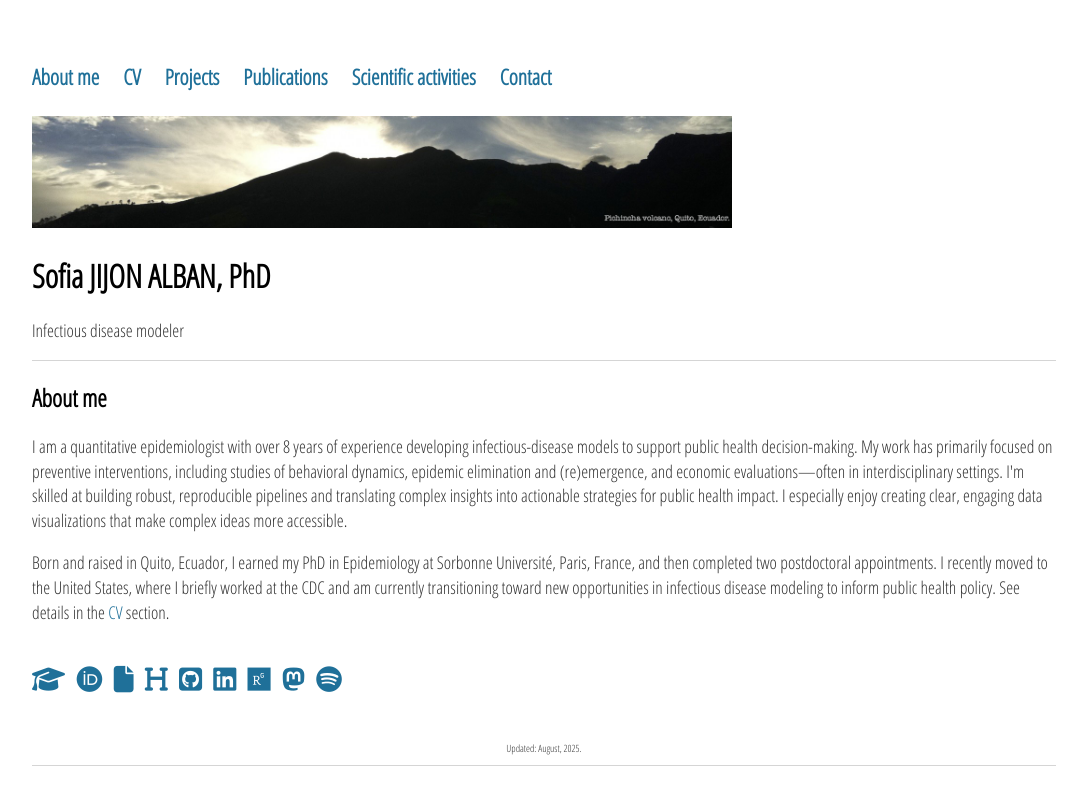
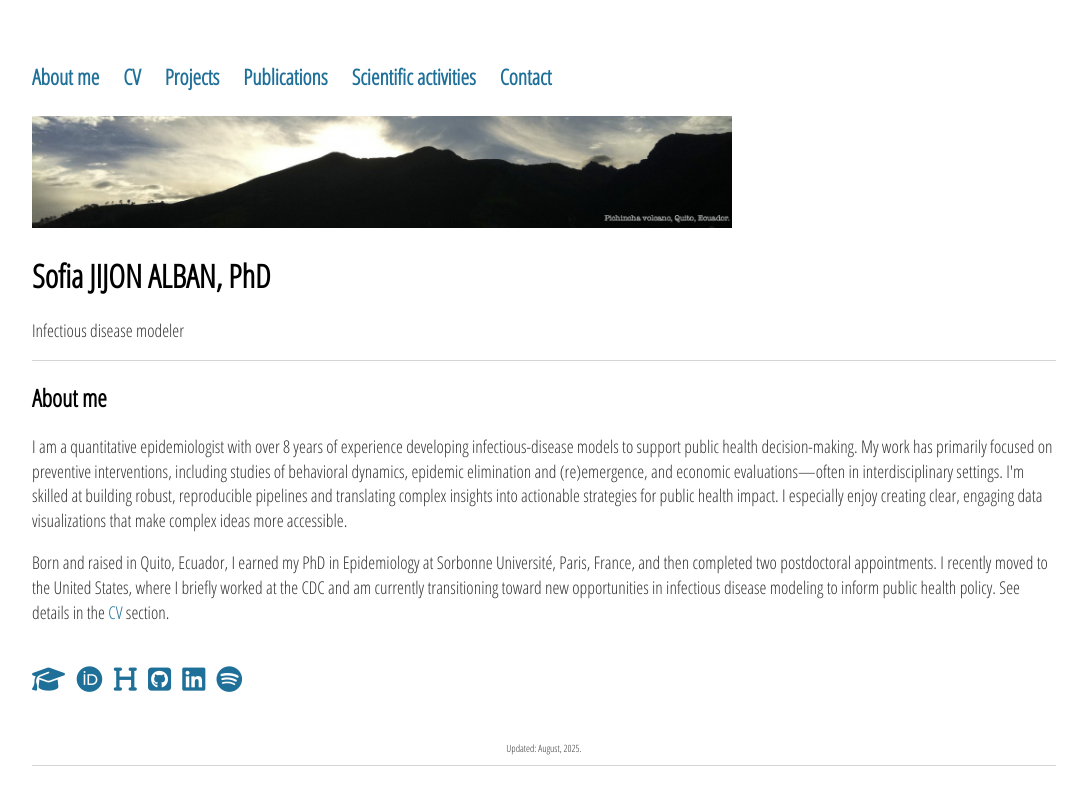
Before and after one commit to sjijon/sjijon.github.io, a Jekyll site: the page built from index.html, in a window 1280 px wide. Shown: the top 805 px of the page, without its empty margins (96-1183 px from the left). Built offline with Jekyll 4.4.1, drawn with Linux system fonts in a browser that asks for light colours; nearby versions of some CDN libraries.

Commit message:
Update accounts

```diff
--- a/index.html
+++ b/index.html
@@ -30,20 +30,20 @@ title: Sofia JIJON
 		&nbsp;
 		<a href="https://orcid.org/0000-0002-1292-0512" target="_blank"><i class="fab fa-orcid" style="font-size: 1.5em" alt="ORCID"></i></a>
 		&nbsp;
-		<a href="https://www.webofscience.com/wos/author/record/AAG-4238-2021" target="_blank"> <i class="fa fa-file" style="font-size: 1.5em" alt="Web of Science"></i></a>
-		&nbsp;
+		<!-- <a href="https://www.webofscience.com/wos/author/record/AAG-4238-2021" target="_blank"> <i class="fa fa-file" style="font-size: 1.5em" alt="Web of Science"></i></a>
+		&nbsp; -->
 		<a href="https://hal.archives-ouvertes.fr/sofia-jijon" target="_blank"><i class="fas fa-heading" style="font-size: 1.5em" alt="Hal"></i></a>
 		&nbsp;
 		<a href="https://github.com/sjijon" target="_blank"><i class="fa fa-github-square" aria-hidden="true" style="font-size: 1.5em" alt="Github"></i></a>
 		&nbsp;
 		<a href="https://www.linkedin.com/in/sofiajijonalban/" target="_blank"><i class="fab fa-linkedin" style="font-size: 1.5em" alt="LinkedIn"></i></a>
 		&nbsp;
-		<a href="https://www.researchgate.net/profile/Sofia_Jijon" target="_blank"><i class="fab fa-researchgate" style="font-size: 1.5em" alt="ResearchGate"></i></a>
-		&nbsp;
+		<!-- <a href="https://www.researchgate.net/profile/Sofia_Jijon" target="_blank"><i class="fab fa-researchgate" style="font-size: 1.5em" alt="ResearchGate"></i></a>
+		&nbsp; -->
 		<!-- <a href="https://twitter.com/Sofia_Jijon" target="_blank"><i class="fab fa-twitter-square" style="font-size: 1.5em" alt="Twitter"></i></a> -->
 		<!-- &nbsp; -->
-		<a rel="me" href="https://mathstodon.xyz/@sjijon" target="_blank"><i class="fab fa-mastodon" style="font-size: 1.5em" alt="Mastodon"></i></a>
-		&nbsp;
+		<!-- <a rel="me" href="https://mathstodon.xyz/@sjijon" target="_blank"><i class="fab fa-mastodon" style="font-size: 1.5em" alt="Mastodon"></i></a> -->
+		<!-- &nbsp; -->
 		<a href="https://open.spotify.com/playlist/0Hv4VKYR3B2Jhw7QHSskMw?si=b63a047ad76649b9" target="_blank"><i class="fab fa-spotify" style="font-size: 1.5em" alt="Playlist"></i></a>
 		&nbsp;
 	</p>
```
